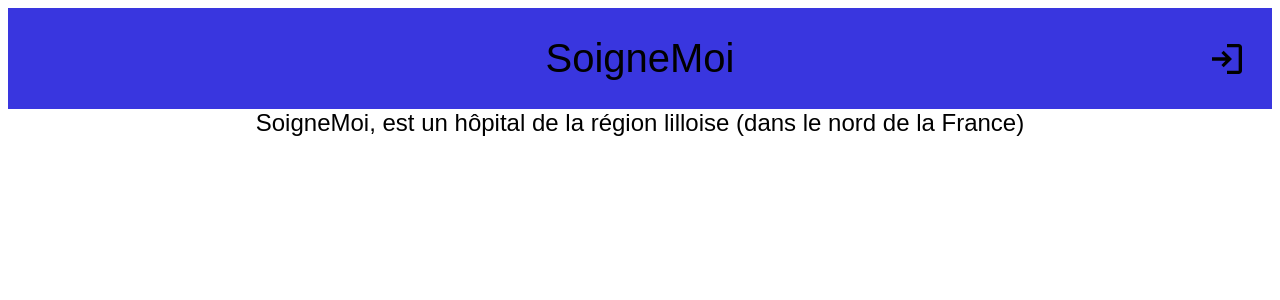
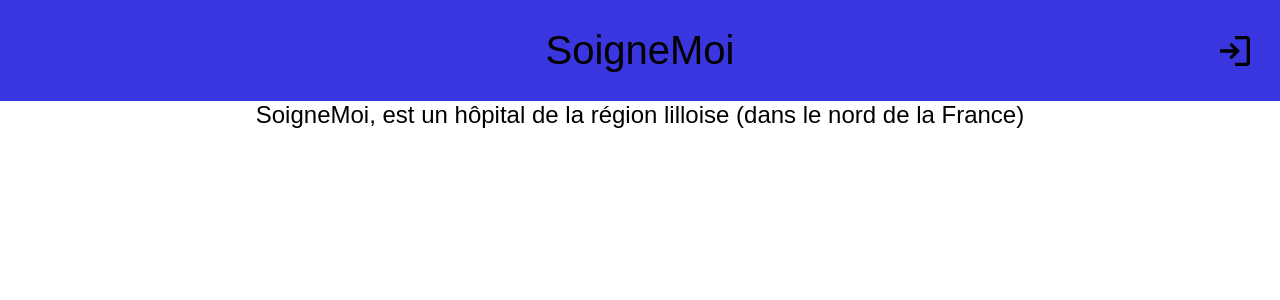
Before and after one commit to jujujuju07/ECF-Web, a PHP site: page / in a window 1280 px wide. Shown: the top 300 px of the page. Run offline with PHP 8.4, Linux system fonts and the light colour scheme.

Commit message:
sup style.css

```diff
--- a/css/header.css
+++ b/css/header.css
@@ -1,3 +1,6 @@
+body {
+    margin: auto;
+}
 .frame-header,
 .frame-header * {
     box-sizing: border-box;
```
